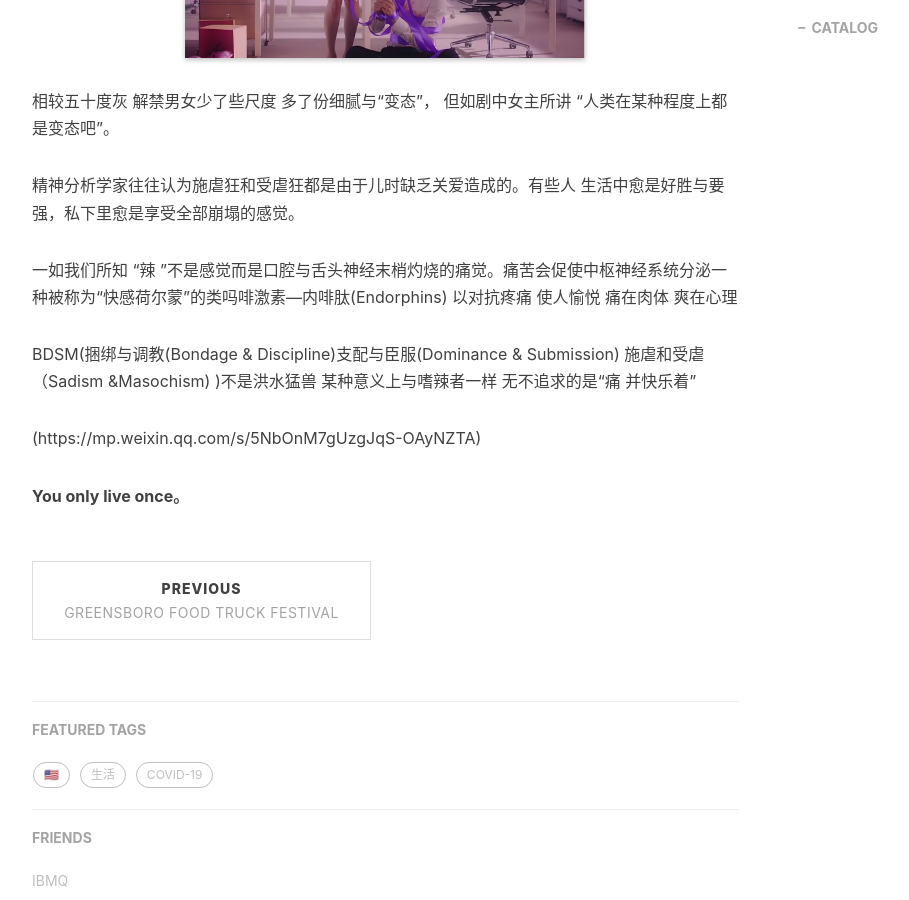
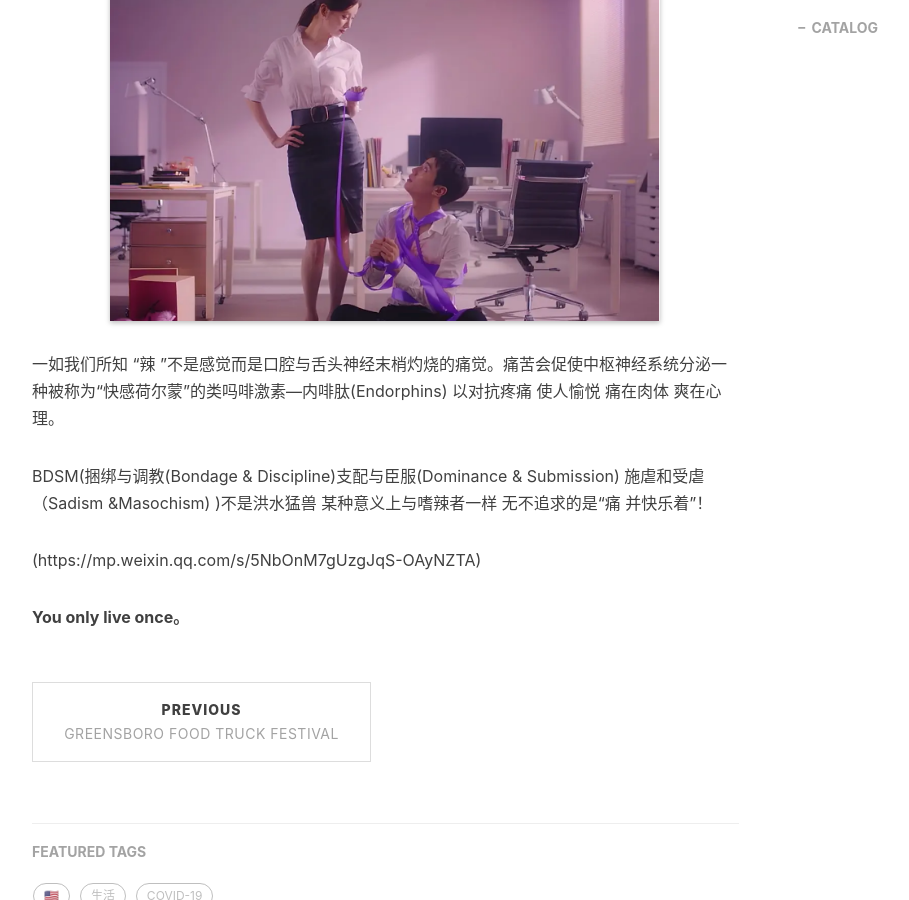
Before and after one commit to yliu9418/yliu9418.github.io, a Jekyll site: the page built from _posts/2022-4-28-BDSM.md, in a window 1280 px wide and 900 px high, scrolled down 700 px. Shown: the whole window, without its empty margins (233-1142 px from the left). Built offline with Jekyll 4.4.1, drawn with Linux system fonts in a browser that asks for light colours; nearby versions of some CDN libraries; comment, search, counter and statistics services are not loaded.

Commit message:
Update 2022-4-28-BDSM.md

```diff
--- a/_posts/2022-4-28-BDSM.md
+++ b/_posts/2022-4-28-BDSM.md
@@ -10,16 +10,17 @@ tags:
   - 生活
 ---
 
-<img class="shadow" src="/img/bdsm1.jpg" width="400">
 
 相较五十度灰 解禁男女少了些尺度 多了份细腻与“变态”，
 但如剧中女主所讲 “人类在某种程度上都是变态吧”。
 
 精神分析学家往往认为施虐狂和受虐狂都是由于儿时缺乏关爱造成的。有些人 生活中愈是好胜与要强，私下里愈是享受全部崩塌的感觉。
 
-一如我们所知 “辣 ”不是感觉而是口腔与舌头神经末梢灼烧的痛觉。痛苦会促使中枢神经系统分泌一种被称为“快感荷尔蒙”的类吗啡激素—内啡肽(Endorphins) 以对抗疼痛 使人愉悦 痛在肉体 爽在心理
+<img class="shadow" src="/img/bdsm1.jpg" width="550">
 
-BDSM(捆绑与调教(Bondage & Discipline)支配与臣服(Dominance & Submission) 施虐和受虐（Sadism &Masochism) )不是洪水猛兽 某种意义上与嗜辣者一样 无不追求的是“痛 并快乐着”
+一如我们所知 “辣 ”不是感觉而是口腔与舌头神经末梢灼烧的痛觉。痛苦会促使中枢神经系统分泌一种被称为“快感荷尔蒙”的类吗啡激素—内啡肽(Endorphins) 以对抗疼痛 使人愉悦 痛在肉体 爽在心理。
+
+BDSM(捆绑与调教(Bondage & Discipline)支配与臣服(Dominance & Submission) 施虐和受虐（Sadism &Masochism) )不是洪水猛兽 某种意义上与嗜辣者一样 无不追求的是“痛 并快乐着”！
 
 (https://mp.weixin.qq.com/s/5NbOnM7gUzgJqS-OAyNZTA)
 
```
